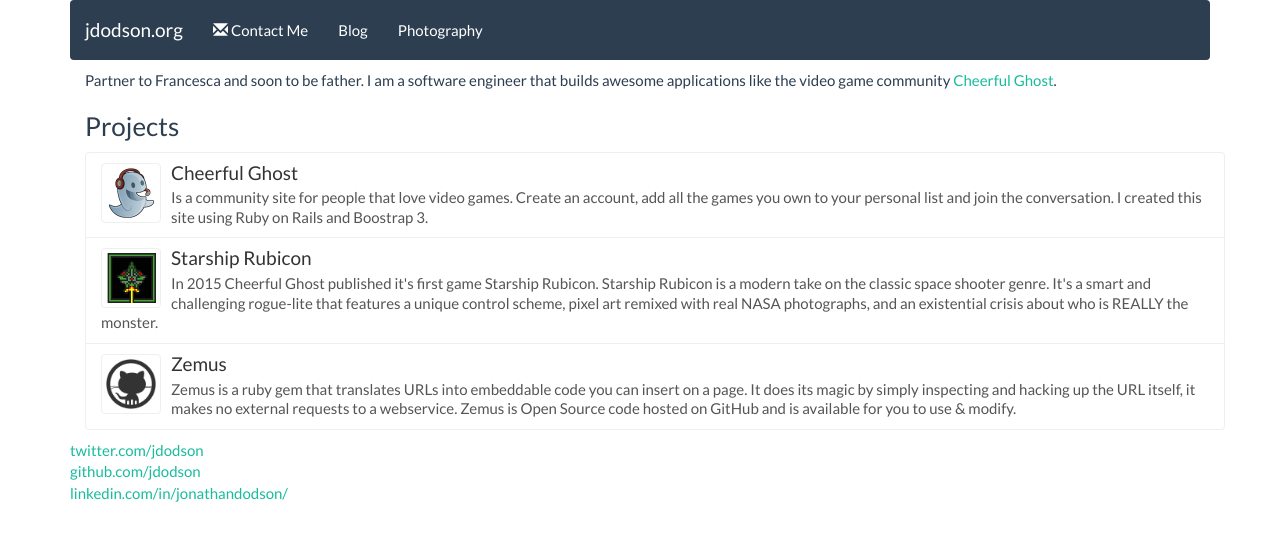
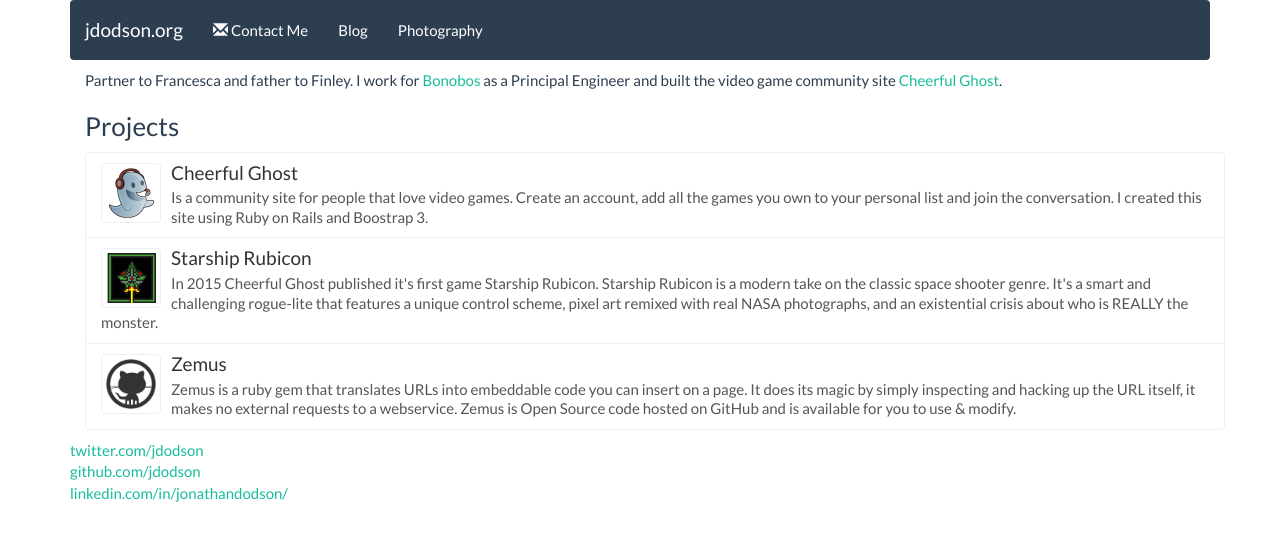
Before and after one commit to jdodson/oldjdodsonorg, a Jekyll site: the page built from index.html, in a window 1280 px wide. Shown: the top 541 px of the page. Built offline with Jekyll 4.4.1, drawn with Linux system fonts in a browser that asks for light colours; Markdown is read by kramdown in place of the engine named in the settings.

```diff
--- a/_config.yml
+++ b/_config.yml
@@ -2,5 +2,5 @@ name: jdodson.org
 email: jbdodson@gmail.com
 image: images/current_profile.jpg
 markdown: redcarpet
-pygments: true
+highlighter: pygments
 timezone: America/Los_Angeles
--- a/index.html
+++ b/index.html
@@ -1,11 +1,11 @@
 ---
 layout: default
 title: Welcome to the website of Jon Dodson
-description: Partner to Francesca and soon to be father.  I am a software engineer that builds awesome applications like the video game community Cheerful Ghost.
+description: Partner to Francesca and father to Finley.  I work for Bonobos as a Principal Engineer and built the video game community site Cheerful Ghost.
 ---
 
 <div class="container">
-  Partner to Francesca and soon to be father.  I am a software engineer that builds awesome applications like the video game community <a href="http://cheerfulghost.com">Cheerful Ghost</a>.
+  Partner to Francesca and father to Finley.  I work for <a href="http://bonobos.com">Bonobos</a> as a Principal Engineer and built the video game community site <a href="http://cheerfulghost.com">Cheerful Ghost</a>.
 </div>
 
 <div class="container">
```
Also changed, not shown: _posts/2013-11-01-welcome-to-jekyll.markdown (deleted, +0 -24 lines).
